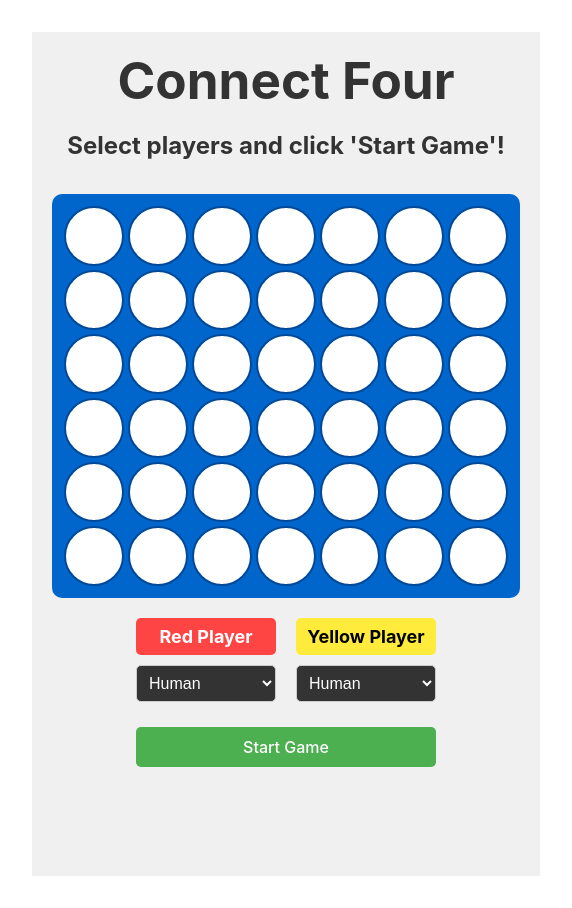
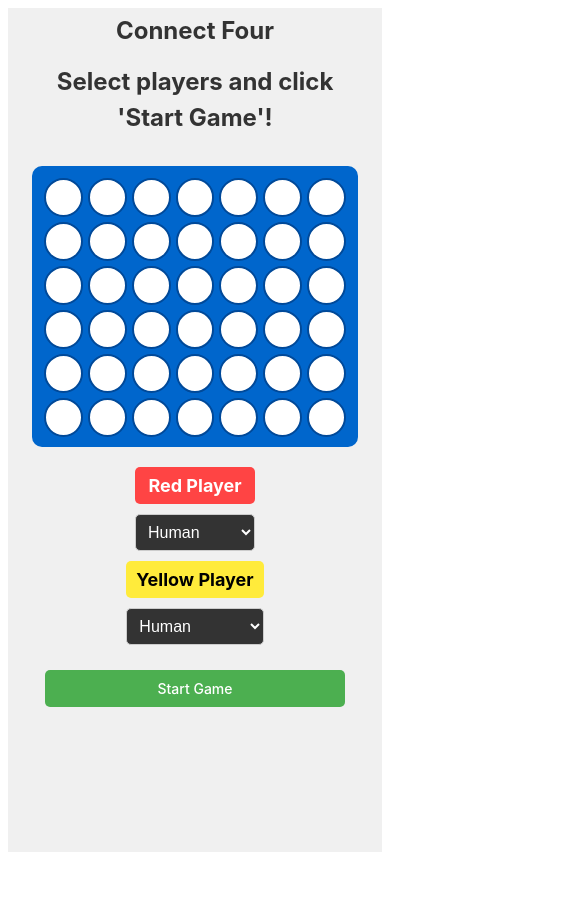
Before and after one commit to eithan/connect-four, a React (Vite) app in the folder web/: page / in a window 390 px wide. Shown: the whole page, 572 px wide, since content can reach past the window. After the commit the page ends 860 px from the top, so only its background shows below. Built offline with nearby package versions, Linux system fonts and the light colour scheme.

Commit message:
More responsive design

```diff
--- a/web/src/App.css
+++ b/web/src/App.css
@@ -1,8 +1,10 @@
 #root {
   max-width: 1280px;
   margin: 0 auto;
-  padding: 2rem;
+  padding: clamp(1rem, 3vw, 2rem);
   text-align: center;
+  width: 100%;
+  box-sizing: border-box;
 }
 
 .logo {
@@ -43,43 +45,47 @@
 
 .app {
   text-align: center;
-  padding: 20px;
+  padding: clamp(10px, 2vw, 20px);
   background-color: #f0f0f0;
   min-height: 100vh;
   overflow-x: hidden;
+  width: 100%;
+  box-sizing: border-box;
 }
 
 h1 {
   color: #333;
-  margin-bottom: 20px;
+  margin-bottom: clamp(10px, 2vw, 20px);
+  font-size: clamp(1.5rem, 4vw, 2.5rem);
 }
 
-/* Responsive app spacing
-media (max-width: 480px) {
+/* Responsive app spacing */
+@media (max-width: 768px) {
   #root {
-    padding: 0;
+    padding: 1rem;
   }
   .app {
-    padding: 12px 0;
+    padding: 15px;
   }
-  h1 {
-    font-size: 20px;
-    margin-bottom: 12px;
+}
+
+@media (max-width: 480px) {
+  #root {
+    padding: 0.5rem;
+  }
+  .app {
+    padding: 10px;
   }
 }
 
 @media (max-width: 360px) {
   #root {
-    padding: 0.75rem;
+    padding: 0.25rem;
   }
   .app {
-    padding: 10px;
+    padding: 8px;
   }
-  h1 {
-    font-size: 20px;
-    margin-bottom: 10px;
-  }
-}*/
+}
 
 .game-container {
   display: flex;
@@ -90,9 +96,10 @@ media (max-width: 480px) {
 
 .board {
   background-color: #0066cc;
-  padding: 10px;
+  padding: 12px;
   border-radius: 10px;
-  display: inline-block;
+  display: grid;
+  gap: 5px;
 }
 
 .row {
@@ -100,21 +107,18 @@ media (max-width: 480px) {
 }
 
 .cell {
-  width: 60px;
-  height: 60px;
   background-color: white;
   border: 2px solid #004999;
   border-radius: 50%;
   display: flex;
   justify-content: center;
   align-items: center;
-  margin: 2px;
   cursor: pointer;
 }
 
 .piece {
-  width: 50px;
-  height: 50px;
+  width: 85%;
+  height: 85%;
   border-radius: 50%;
 }
 
--- a/web/src/components/Board.css
+++ b/web/src/components/Board.css
@@ -2,45 +2,53 @@
   display: flex;
   flex-direction: column;
   align-items: center;
-  padding: 0px;
-  gap: 0px;
+  padding: 20px;
+  gap: 20px;
+  width: 90%;
+  max-width: 600px;
+  min-width: 300px;
+  margin: 0 auto;
+  box-sizing: border-box;
 }
 
 .board {
-  background-color: #0066cc;
-  padding: 0px;
-  border-radius: 10px;
-  display: inline-block;
+  grid-template-columns: repeat(7, 1fr);
+  grid-template-rows: repeat(6, 1fr);
   box-sizing: border-box;
+  width: 100%;
+  max-width: 100%;
+  aspect-ratio: 7 / 6;
 }
 
-.board-row {
-  display: flex;
-}
 
 .status {
-  font-size: 24px;
+  font-size: clamp(16px, 4vw, 24px);
   font-weight: bold;
   margin-bottom: 0px;
   color: #333;
+  text-align: center;
+  width: 100%;
 }
 
 .controls {
   margin-top: 5px;
   display: flex;
   justify-content: center;
+  width: 100%;
 }
 
 .controls button {
-  padding: 10px 12px;
-  font-size: 16px;
+  padding: 12px 20px;
+  font-size: clamp(14px, 3vw, 16px);
   border: none;
   border-radius: 5px;
   background-color: #4CAF50;
   color: white;
   cursor: pointer;
   transition: background-color 0.3s;
-  min-width: 300px;
+  min-width: 200px;
+  max-width: 300px;
+  width: 100%;
 }
 
 .controls button:hover {
@@ -49,10 +57,12 @@
 
 .player-selection {
   display: flex;
-  gap: 20px;
+  gap: clamp(10px, 3vw, 20px);
   justify-content: center;
   align-items: center;
   margin: 0px 0;
+  width: 100%;
+  flex-wrap: wrap;
 }
 
 .player-select {
@@ -74,10 +84,12 @@
   padding: 8px 16px;
   border-radius: 20px;
   font-weight: bold;
-  font-size: 14px;
+  font-size: clamp(12px, 2.5vw, 14px);
   color: white;
   text-align: center;
-  min-width: 140px;
+  min-width: 120px;
+  max-width: 160px;
+  width: 100%;
 }
 
 .player-label.red {
@@ -95,10 +107,12 @@
   border-radius: 8px;
   background-color: #333;
   color: white;
-  font-size: 14px;
+  font-size: clamp(12px, 2.5vw, 14px);
   cursor: pointer;
   transition: background-color 0.3s;
-  min-width: 140px;
+  min-width: 120px;
+  max-width: 160px;
+  width: 100%;
 }
 
 .player-select select:focus {
@@ -110,61 +124,69 @@
   background-color: #444;
 }
 
-/* Responsive layout
+/* Responsive layout */
+@media (max-width: 768px) {
+  .game-container {
+    width: 95%;
+    padding: 15px;
+    gap: 15px;
+  }
+
+  .player-selection {
+    flex-direction: column;
+    gap: 15px;
+  }
+
+  .player-select {
+    width: 100%;
+    max-width: 200px;
+  }
+}
+
 @media (max-width: 480px) {
   .game-container {
-    padding: 8px;
-    gap: 8px;
+    width: 98%;
+    padding: 10px;
+    gap: 10px;
+    min-width: 280px;
   }
+
   .board {
     padding: 8px;
-    width: calc(100vw - 16px);
-    max-width: calc(100vw - 16px);
-    overflow: hidden;
-    box-sizing: border-box;
-    display: grid;
-    grid-template-columns: repeat(7, 1fr);
-    grid-template-rows: repeat(6, 1fr);
-    gap: 4px;
-    aspect-ratio: 7 / 6;
   }
-  .board-row {
-    display: contents;
+
+  .player-selection {
+    gap: 10px;
   }
-  .status {
-    font-size: 18px;
+
+  .player-select {
+    max-width: 150px;
   }
+
   .controls button {
-    padding: 8px 14px;
-    font-size: 14px;
+    min-width: 150px;
+    padding: 10px 15px;
   }
 }
 
 @media (max-width: 360px) {
   .game-container {
-    padding: 6px;
-    gap: 6px;
+    width: 100%;
+    padding: 8px;
+    gap: 8px;
+    min-width: 260px;
   }
+
   .board {
     padding: 6px;
-    width: calc(100vw - 12px);
-    max-width: calc(100vw - 12px);
-    overflow: hidden;
-    box-sizing: border-box;
-    display: grid;
-    grid-template-columns: repeat(7, 1fr);
-    grid-template-rows: repeat(6, 1fr);
-    gap: 3px;
-    aspect-ratio: 7 / 6;
   }
-  .board-row {
-    display: contents;
+
+  .player-select {
+    max-width: 120px;
   }
-  .status {
-    font-size: 16px;
+
+  .controls button {
+    min-width: 120px;
+    padding: 8px 12px;
   }
-  .controls button {
-    padding: 8px 12px;
-    font-size: 13px;
-  }
-}*/
+}
--- a/web/src/components/Board.jsx
+++ b/web/src/components/Board.jsx
@@ -98,18 +98,16 @@ function Board({ playerTypes = { red: 'human', yellow: 'human' }, onPlayersChang
         {renderStatus()}
       </div>
       <div className="board">
-        {board.map((row, rowIndex) => (
-          <div key={rowIndex} className="board-row">
-            {row.map((cell, colIndex) => (
-              <Cell
-                key={colIndex}
-                value={cell}
-                onClick={() => handleClick(rowIndex, colIndex)}
-                animate={!!lastMove && rowIndex === lastMove.row && colIndex === lastMove.column}
-              />
-            ))}
-          </div>
-        ))}
+        {board.flatMap((row, rowIndex) =>
+          row.map((cell, colIndex) => (
+            <Cell
+              key={`${rowIndex}-${colIndex}`}
+              value={cell}
+              onClick={() => handleClick(rowIndex, colIndex)}
+              animate={!!lastMove && rowIndex === lastMove.row && colIndex === lastMove.column}
+            />
+          ))
+        )}
       </div>
       <div className="player-selection">
         <div className="player-select">
--- a/web/src/components/Cell.css
+++ b/web/src/components/Cell.css
@@ -1,6 +1,6 @@
 .cell {
-  width: 60px;
-  height: 60px;
+  width: 100%;
+  height: 100%;
   background-color: #0066cc;
   border: 2px solid #004d99;
   display: flex;
@@ -8,7 +8,6 @@
   align-items: center;
   cursor: pointer;
   position: relative;
-  padding: 5px;
   margin: 0;
   box-sizing: border-box;
   aspect-ratio: 1 / 1;
@@ -54,41 +53,33 @@
   }
 }
 
-/* Responsive sizing for smaller screens
+/* Responsive sizing for smaller screens */
 @media (max-width: 480px) {
   .cell {
-    width: 100%;
-    height: 100%;
-    padding: 2px;
+    padding: 3px;
     border-width: 1px;
-    aspect-ratio: 1 / 1;
-    box-sizing: border-box;
   }
   .cell::after {
-    width: 80%;
-    height: 80%;
+    width: 85%;
+    height: 85%;
   }
   .piece {
-    width: 80%;
-    height: 80%;
+    width: 85%;
+    height: 85%;
   }
 }
 
 @media (max-width: 360px) {
   .cell {
-    width: 100%;
-    height: 100%;
     padding: 2px;
     border-width: 1px;
-    aspect-ratio: 1 / 1;
-    box-sizing: border-box;
   }
   .cell::after {
-    width: 80%;
-    height: 80%;
+    width: 85%;
+    height: 85%;
   }
   .piece {
-    width: 80%;
-    height: 80%;
+    width: 85%;
+    height: 85%;
   }
-} */
+}
```
